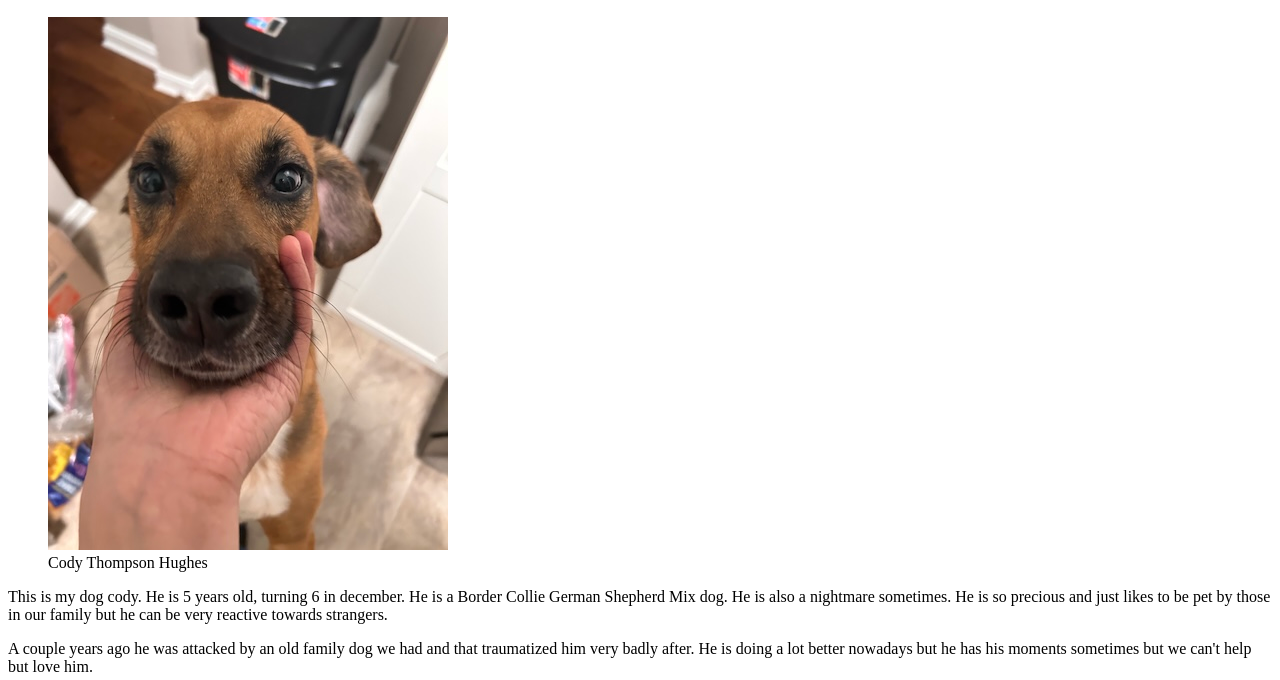
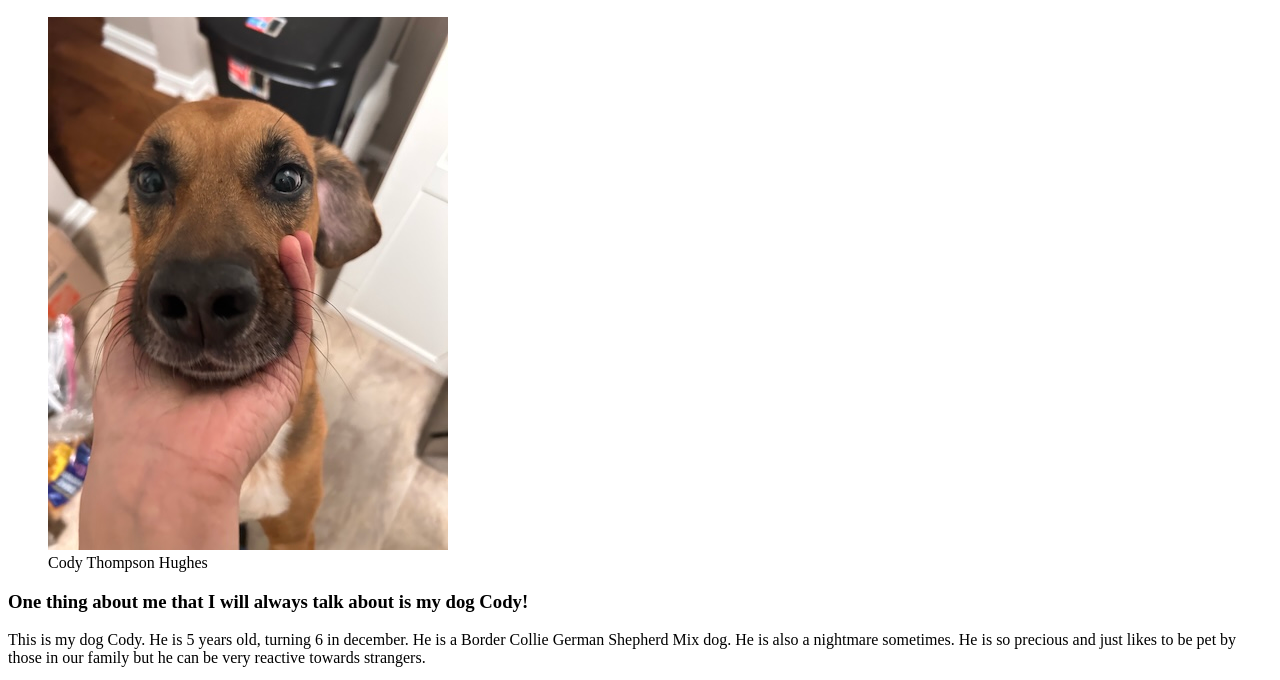
Before and after one commit to shayelah/Personal-Homepage, a plain HTML site: page index.html in a window 1280 px wide. Shown: the part 110-790 px from the top of the page. Drawn offline with Linux system fonts and the light colour scheme.

Commit message:
Update index.html

```diff
--- a/index.html
+++ b/index.html
@@ -14,8 +14,9 @@
     <figcaption>Cody Thompson Hughes</figcaption>
 </figure>
 
+<h3>One thing about me that I will always talk about is my dog Cody!</p></h3>
 
-<p>This is my dog cody. He is 5 years old, turning 6 in december. He is a Border Collie German Shepherd Mix dog. He is also a nightmare sometimes. He is so precious and just likes to be pet by those in our family but he can be very reactive towards strangers.</p>
+<p>This is my dog Cody. He is 5 years old, turning 6 in december. He is a Border Collie German Shepherd Mix dog. He is also a nightmare sometimes. He is so precious and just likes to be pet by those in our family but he can be very reactive towards strangers.</p>
 
 <p>A couple years ago he was attacked by an old family dog we had and that traumatized him very badly after. He is doing a lot better nowadays but he has his moments sometimes but we can't help but love him.</p>
 
```
